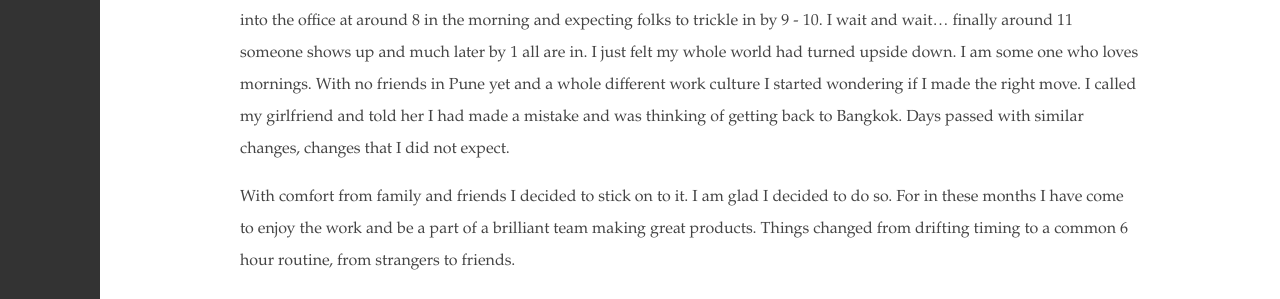
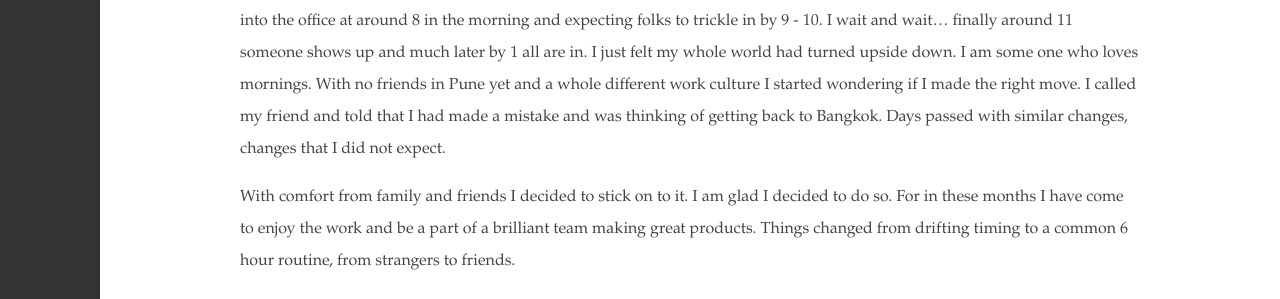
Before and after one commit to satran/satran.github.io, a Jekyll site: the page built from _posts/2012-04-10-working-in-a-startup.md, in a window 1280 px wide. Shown: the part 442-741 px from the top of the page. Built offline with Jekyll 4.4.1, drawn with Linux system fonts in a browser that asks for light colours; some web fonts are replaced; comment, search, counter and statistics services are not loaded; some of the changed text lies outside the part shown.

Commit message:
Minor changes.

```diff
--- a/_posts/2012-04-10-working-in-a-startup.md
+++ b/_posts/2012-04-10-working-in-a-startup.md
@@ -9,7 +9,7 @@ Seven months back I made the decision of leaving Bangkok and returning to India.
 
 Things were very different from what I imagined it to be from the moment I stepped first into the office. I was greeted by Rishi on the first day, who showed me to the guest house they had provided. At dinner I met a few others: Kumar, Sreejith and Shezad. With a nice meal and good chat I rested in the comforts of the guest house. Navneet, one who had interviewed my technical skills, showed up at around 9(or 10, I forget the details) to lead me to the office. The office looked very cozy, with the far end seating the programmers. I got oriented and got a rough idea about the projects and had a quick look at the code.
 
-Few days pass I got the keys to the office, being the only insane guy who wishes to come in *unearthly* work hours(8 - 5). I pop into the office at around 8 in the morning and expecting folks to trickle in by 9 - 10. I wait and wait... finally around 11 someone shows up and much later by 1 all are in. I just felt my whole world had turned upside down. I am some one who loves mornings. With no friends in Pune yet and a whole different work culture I started wondering if I made the right move. I called my girlfriend and told her I had made a mistake and was thinking of getting back to Bangkok. Days passed with similar changes, changes that I did not expect.
+Few days pass I got the keys to the office, being the only insane guy who wishes to come in *unearthly* work hours(8 - 5). I pop into the office at around 8 in the morning and expecting folks to trickle in by 9 - 10. I wait and wait... finally around 11 someone shows up and much later by 1 all are in. I just felt my whole world had turned upside down. I am some one who loves mornings. With no friends in Pune yet and a whole different work culture I started wondering if I made the right move. I called my friend and told that I had made a mistake and was thinking of getting back to Bangkok. Days passed with similar changes, changes that I did not expect.
 
 With comfort from family and friends I decided to stick on to it. I am glad I decided to do so. For in these months I have come to enjoy the work and be a part of a brilliant team making great products. Things changed from drifting timing to a common 6 hour routine, from strangers to friends.
 
```
